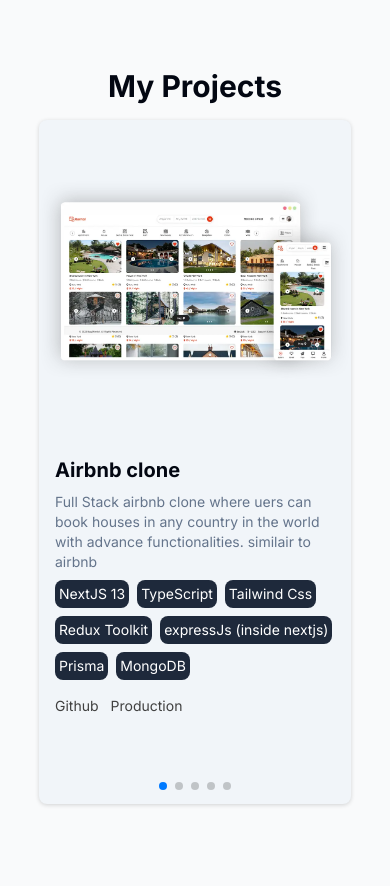
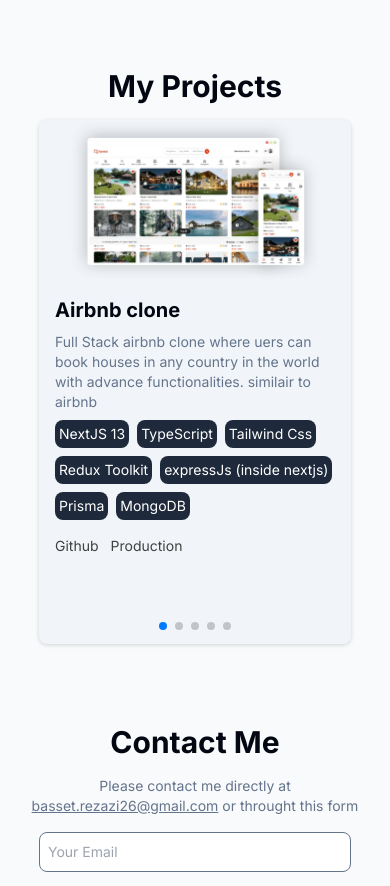
Before and after one commit to Abdelbasset10/my-portfolio, a Next.js app: page / in a window 390 px wide. Shown: the part 2620-3506 px from the top of the page. Built offline with nearby package versions, Linux system fonts and the light colour scheme.

Commit message:
fix img phone device

```diff
--- a/components/projects/MyProjects.tsx
+++ b/components/projects/MyProjects.tsx
@@ -54,7 +54,7 @@
                                             )}
                                         </div>
                                     </div>
-                                    <div className='w-full md:w-[50%] min-h-[20rem] relative' >
+                                    <div className='w-full md:w-[50%] min-h-[10rem] sm:min-h-[15rem] md:min-h-[20rem] relative' >
                                         <Image src={project.image} fill alt='project image' className='object-contain' />
                                     </div>
                                 </div>
```
